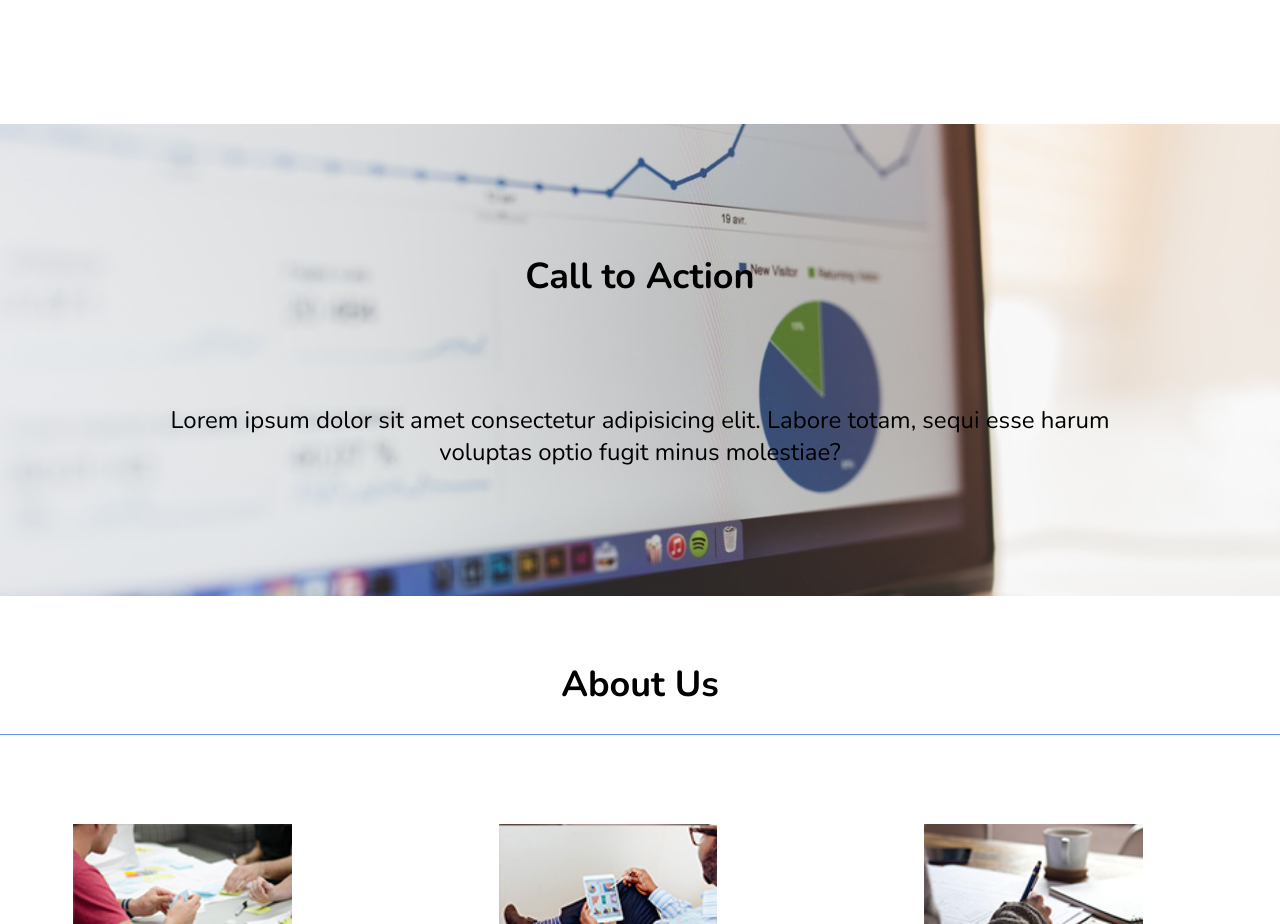
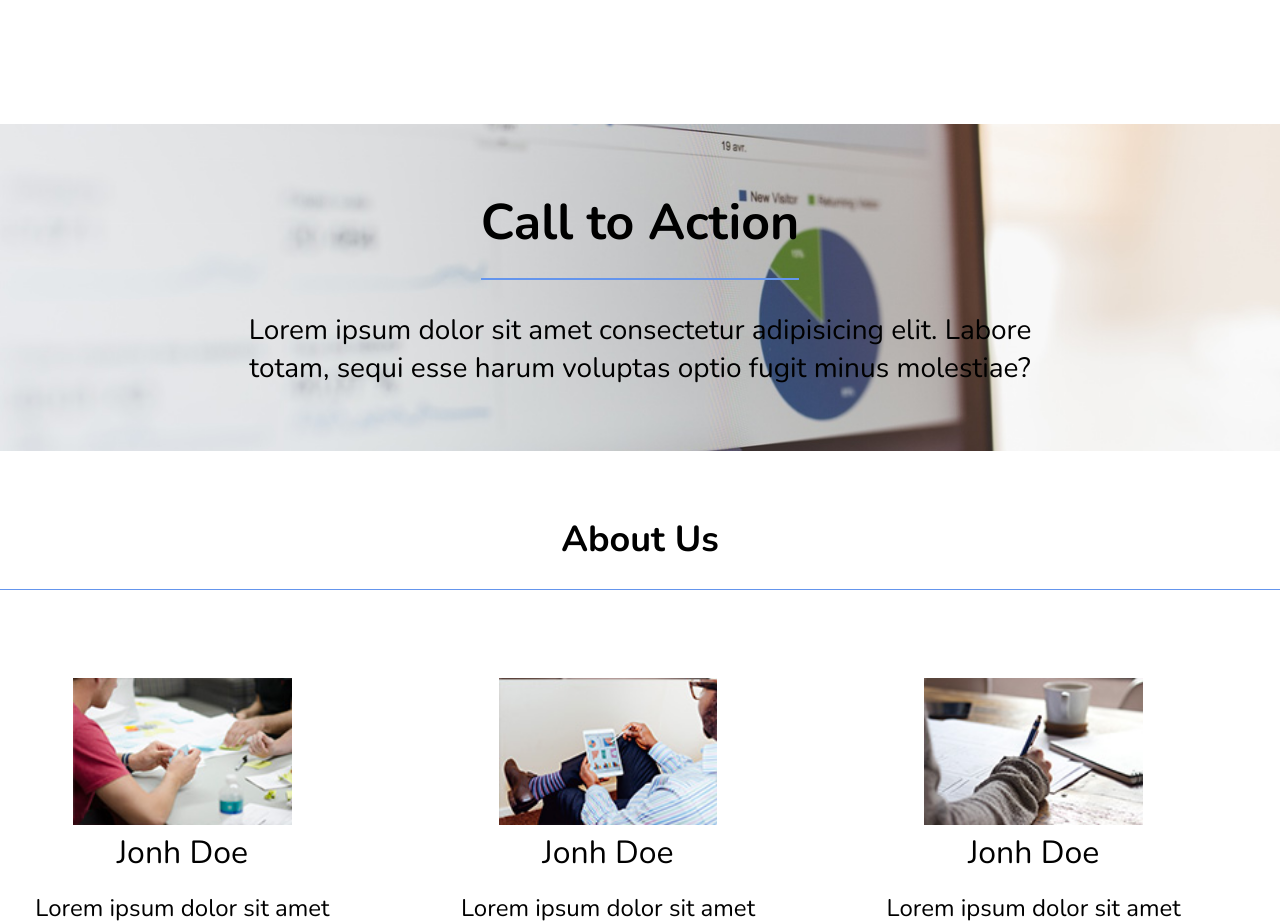
Before and after one commit to eltio1997/responsive-git, a plain HTML site: page index.html in a window 1280 px wide. Shown: the part 3440-4364 px from the top of the page. Drawn offline with nearby package versions, Linux system fonts and the light colour scheme.

Commit message:
call action is done

```diff
--- a/css/style.css
+++ b/css/style.css
@@ -399,6 +399,27 @@ body {
 
 @media (min-width: 1000px) {
 
+  .call-action {
+    display: flex;
+    flex-direction: column;
+    align-items: center;
+   padding-top: 5%;
+   padding-bottom: 5%;
+  }
+
+  .call-action p {
+    padding-top: 3%;
+    width: 80%;
+    font-size: 28px;
+  }
+
+  .call-action > h2 {
+    width: fit-content;
+    border-bottom: 2px solid cornflowerblue;
+    font-size: 50px;
+    padding-bottom: 2%;
+  }
+
   .about {
     flex-direction: row;
     flex-wrap: wrap;
@@ -406,6 +427,7 @@ body {
 
   .about h2 {
     width: 100%;
+    font-size: 36px;
     padding-bottom: 2%;
   }
   .about div {
```
